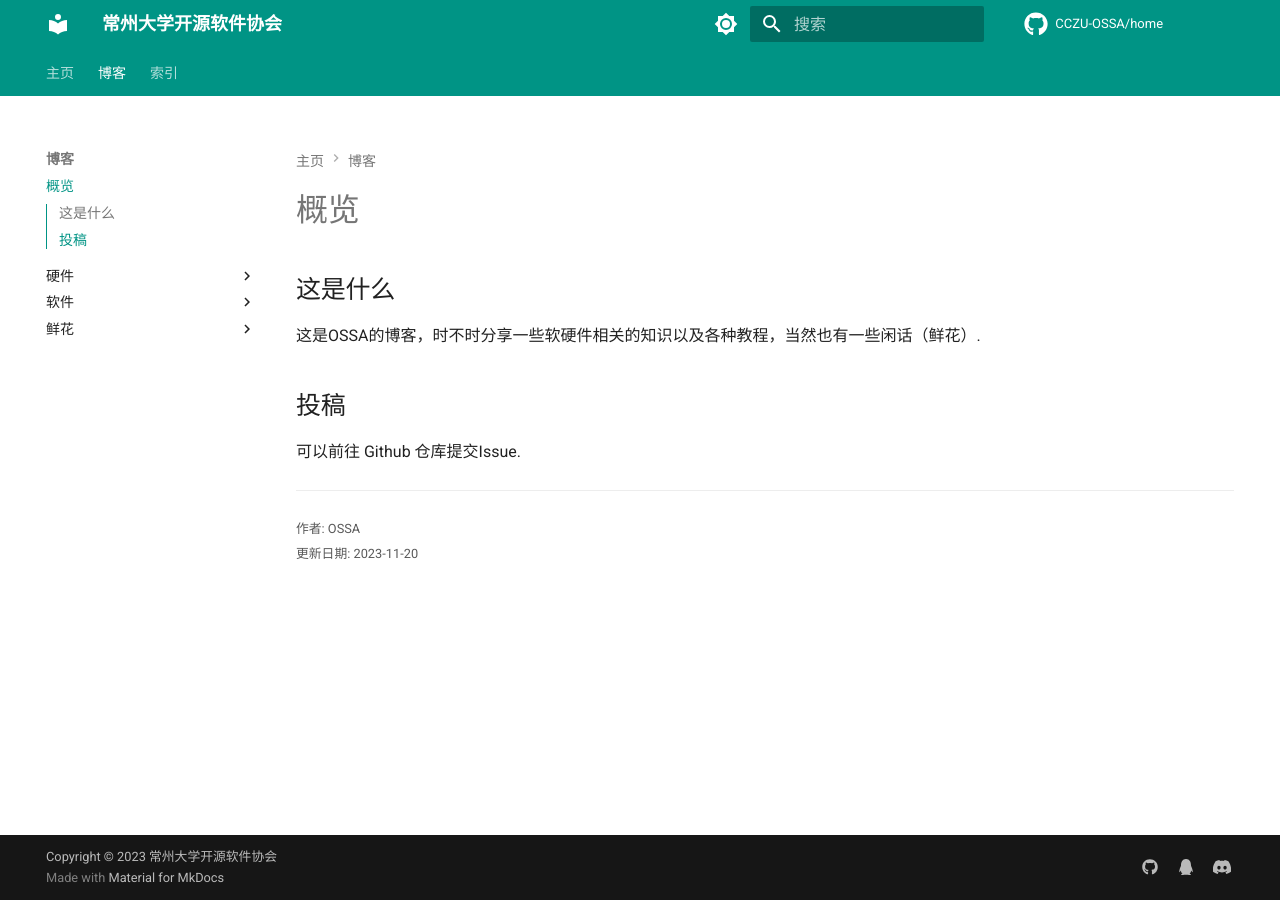
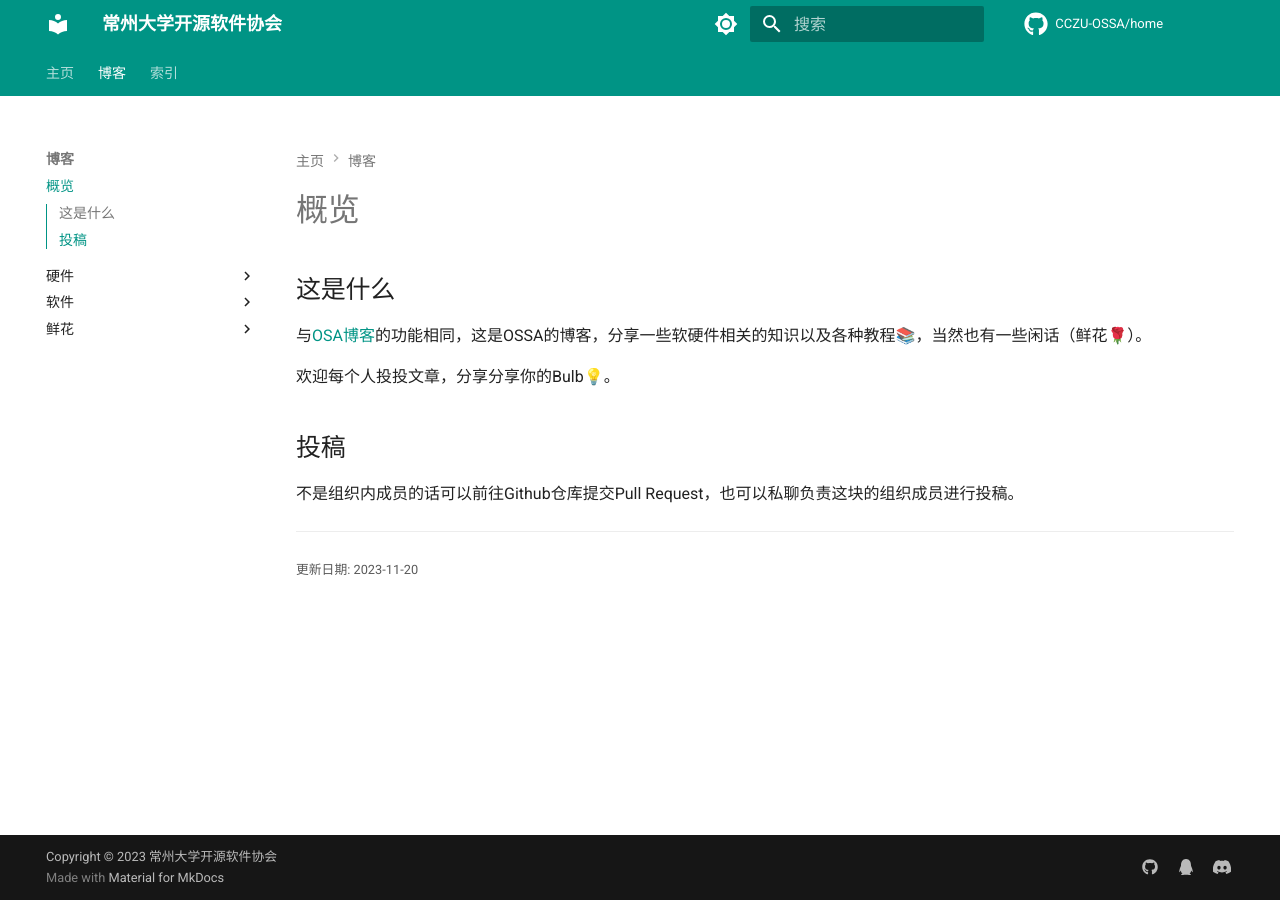
Before and after one commit to CCZU-OSSA/home, an MkDocs documentation site: the page built from docs/博客/index.md, in a window 1280 px wide. Built offline with MkDocs 1.6.1 and Material for MkDocs 9.7.7, drawn with Linux system fonts in a browser that asks for light colours; comment, search, counter and statistics services are not loaded.

Commit message:
✨ Update

```diff
--- a/docs/博客/index.md
+++ b/docs/博客/index.md
@@ -1,13 +1,14 @@
 ---
 title: 概览
-author: OSSA
 date: 2023-11-20
 ---
 
 ## 这是什么
 
-这是OSSA的博客，时不时分享一些软硬件相关的知识以及各种教程，当然也有一些闲话（鲜花）.
+与[OSA博客](https://cczu-ossa.github.io/home-legacy/)的功能相同，这是OSSA的博客，分享一些软硬件相关的知识以及各种教程📚，当然也有一些闲话（鲜花🌹）。
+
+欢迎每个人投投文章，分享分享你的Bulb💡。
 
 ## 投稿
 
-可以前往 Github 仓库提交Issue.
+不是组织内成员的话可以前往Github仓库提交Pull Request，也可以私聊负责这块的组织成员进行投稿。
--- a/overrides/partials/comments.html
+++ b/overrides/partials/comments.html
@@ -6,12 +6,11 @@
   <small>作者: {{ page.meta.author }}</small>
   <br>
 {% endif %}
+
 {% if page.meta.date %}
   <small>更新日期: {{ page.meta.date }}</small>
   <br>
 {% endif %}
-
-
 
 
 {% if page.meta.comments %}
```
Also changed, not shown: docs/索引/cczu-links.md (added, +37 -0 lines), docs/索引/fresher.md (added, +7 -0 lines), docs/索引/school.md (deleted, +0 -4 lines), docs/index.md (line endings or trailing spaces), docs/索引/index.md (deleted).
